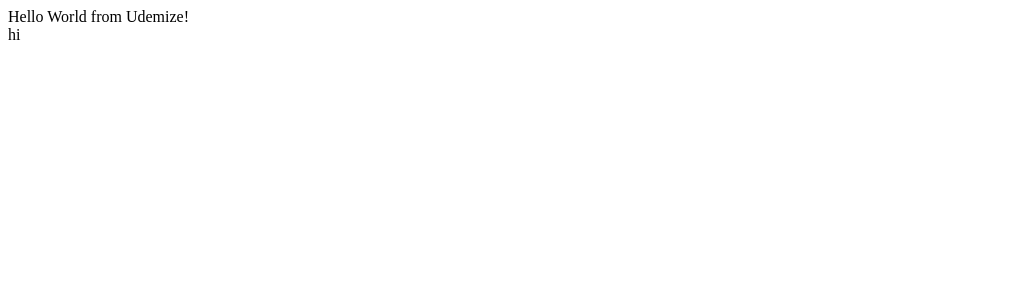
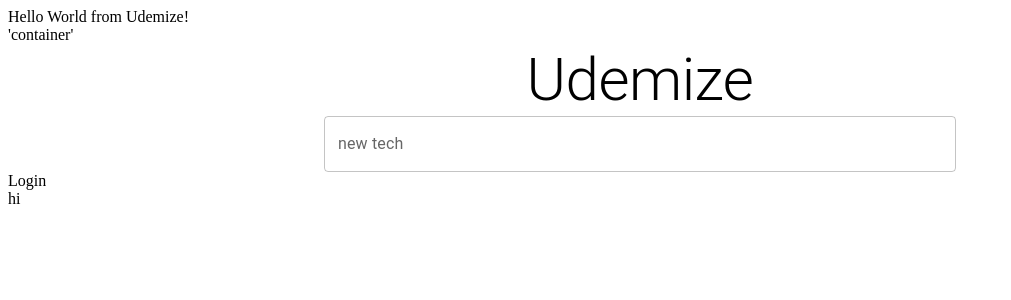
Before and after one commit to TeamPikaPika/udemize, a React app: page / in a window 1280 px wide. Shown: the top 300 px of the page, without its empty margins (0-1011 px from the left). Built offline with nearby package versions, Linux system fonts and the light colour scheme.

Commit message:
feat: created a few components, no types for frontend yet

```diff
--- a/package.json
+++ b/package.json
@@ -11,6 +11,9 @@
   "author": "",
   "license": "ISC",
   "dependencies": {
+    "@emotion/react": "^11.11.1",
+    "@emotion/styled": "^11.11.0",
+    "@mui/material": "^5.13.7",
     "dotenv": "^16.3.1",
     "express": "^4.18.2",
     "openai": "^3.3.0",
--- a/src/App.tsx
+++ b/src/App.tsx
@@ -1,9 +1,11 @@
 import { FC } from 'react'
+import Container from './components/Container'
 
 const App: FC = () => {
   return (
     <div className="app">
       Hello World from Udemize!
+      <Container />
     </div>
     )
 }
--- /dev/null
+++ b/src/components/Container.tsx
@@ -0,0 +1,15 @@
+import { FC } from 'react'
+import Dashboard from "./Dashboard"
+import Login from "./Login"
+
+const Container: FC = () => {
+  return (
+    <div className="container">
+      'container'
+      <Dashboard />
+      <Login />
+   </div>
+ )
+}
+
+export default Container
--- /dev/null
+++ b/src/components/Dashboard.tsx
@@ -0,0 +1,25 @@
+import { FC } from 'react'
+import Box from '@mui/material/Box';
+import TextField from '@mui/material/TextField';
+import { Typography } from '@mui/material'
+
+
+const Dashboard: FC = () => {
+  return (
+    <>
+    <Typography variant = "h2" sx = {{textAlign: 'center'}}>
+      Udemize
+    </Typography>
+    <Box className="dashboard" sx={{ display: 'flex', flexDirection: 'column', alignItems: 'center', justifyContent: 'center', width: '50%', margin: '0 auto'}}>
+      <TextField
+        id="outlined-basic"
+        label="new tech"
+        variant="outlined"
+        sx = {{width: "100%"}}
+      />
+    </Box>
+    </>
+  )
+}
+
+export default Dashboard
--- /dev/null
+++ b/src/components/Login.tsx
@@ -0,0 +1,7 @@
+import { FC } from 'react';
+
+const Login: FC = () => {
+	return <div className="login">Login</div>;
+};
+
+export default Login;
```
Also changed, not shown: 2 other files (tests, documents, lock files or other folders).
